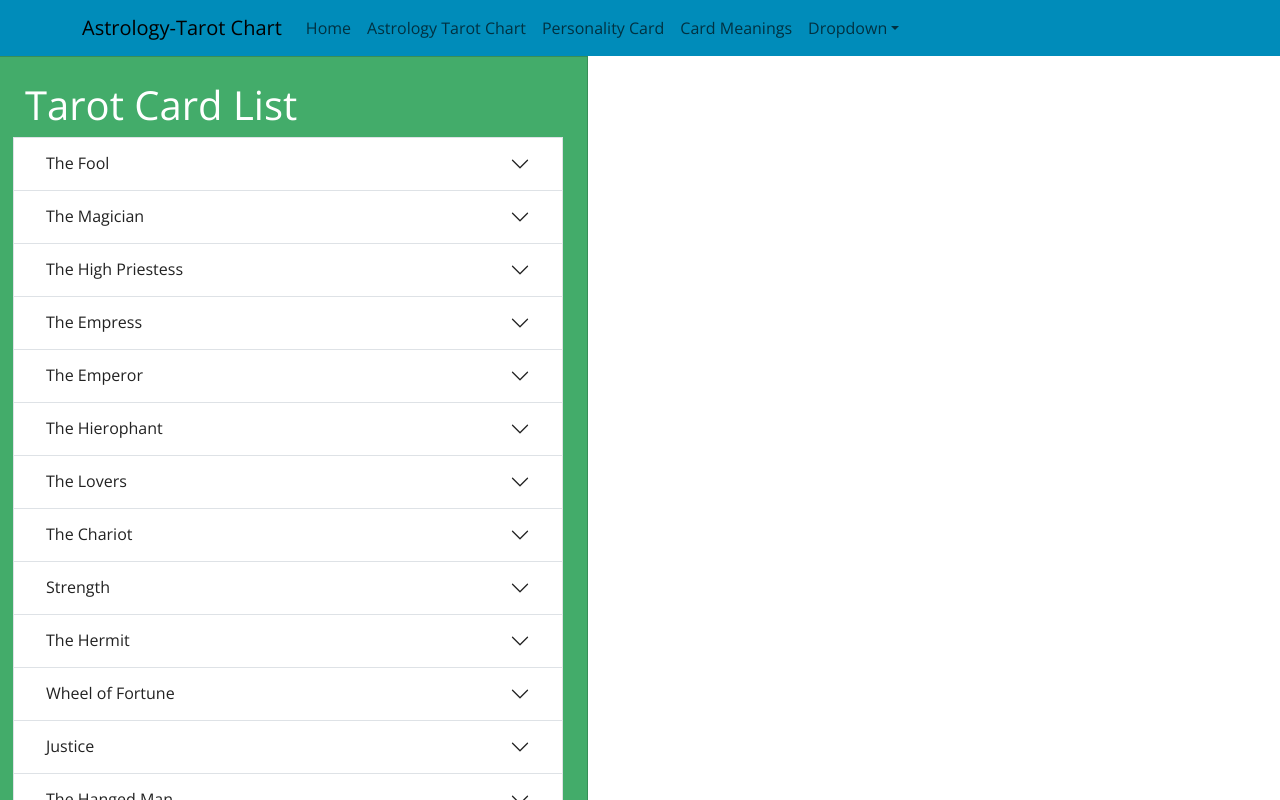
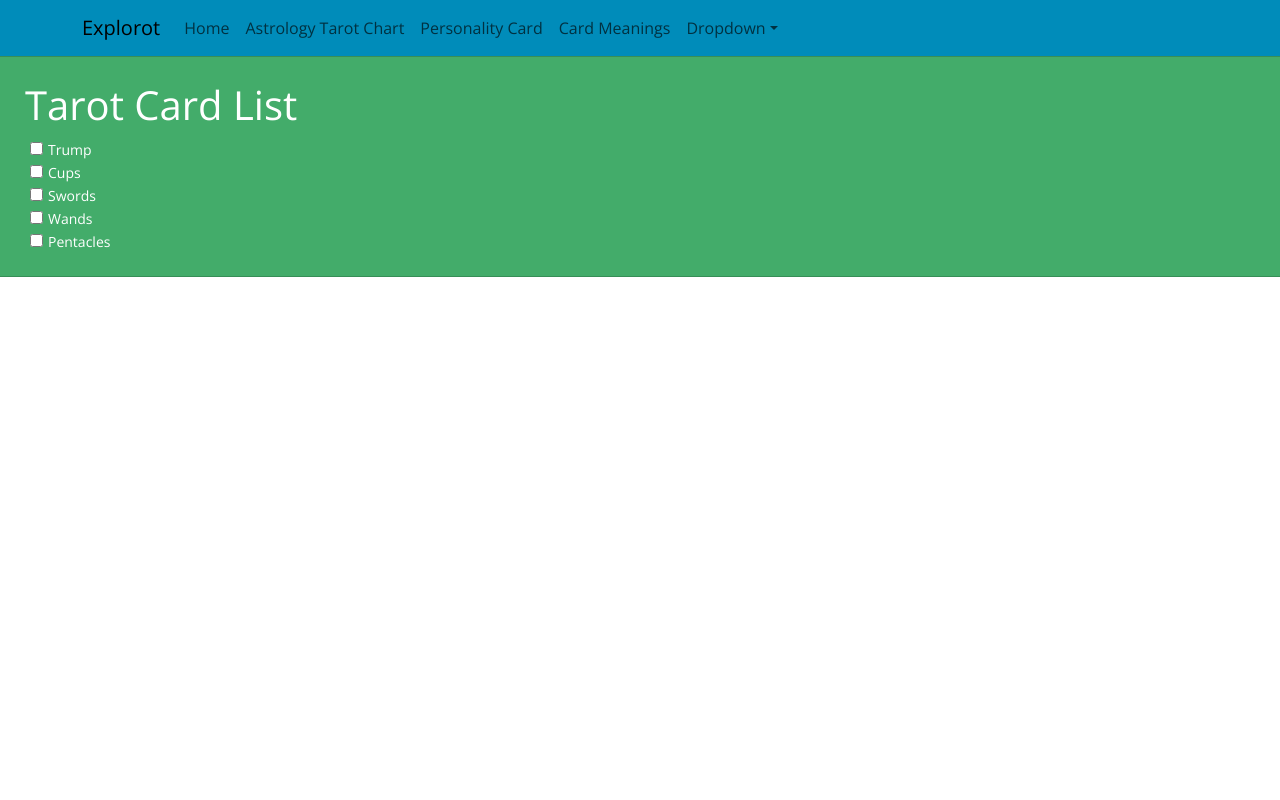
Before and after one commit to rcass13/astro-calculator, a React (Create React App) app: page /cardMeanings in a window 1280 px wide. Shown: the top 800 px of the page. Built offline with nearby package versions, Linux system fonts and the light colour scheme.

Commit message:
added more styling

```diff
--- a/src/assets/styles/cards.css
+++ b/src/assets/styles/cards.css
@@ -5,7 +5,25 @@
   }
 
   .card-item {
-    flex: 0 0 150px;
     margin: 10px;
     text-align: center;
   }
+
+  .centered {
+    justify-content: center;
+    align-items: center;
+  }
+
+  .centered-card{
+    margin-left: 100px;
+    margin-right: 100px;
+    margin-top: 30px;
+    margin-bottom: 30px;
+  }
+  .btn{
+    margin: 30px;
+  }
+  .suits-checkboxes{
+    display: flex;
+    flex-direction: column;
+  }
--- a/src/components/Header.jsx
+++ b/src/components/Header.jsx
@@ -7,7 +7,7 @@ function Header() {
   return (
     <Navbar bg="primary" expand="lg">
       <Container>
-        <Navbar.Brand href="">Astrology-Tarot Chart</Navbar.Brand>
+        <Navbar.Brand href="/">Explorot</Navbar.Brand>
         <Navbar.Toggle aria-controls="basic-navbar-nav" />
         <Navbar.Collapse id="basic-navbar-nav">
           <Nav className="me-auto">
--- a/src/components/pages/CardMeanings.jsx
+++ b/src/components/pages/CardMeanings.jsx
@@ -2,9 +2,11 @@ import React, { useState } from "react";
 import cardData from "../../assets/tarot-data/tarot-info.json";
 import Header from "../Header";
 import { images } from "../../scripts/images";
+import "../../assets/styles/cards.css";
 
 function CardList() {
   const [selectedCard, setSelectedCard] = useState(null);
+  const [selectedSuits, setSelectedSuits] = useState([]);
 
   const handleCardClick = (cardName) => {
     if (selectedCard === cardName) {
@@ -14,13 +16,22 @@ function CardList() {
     }
   };
 
+  const handleSuitChange = (event) => {
+    const suit = event.target.value;
+    if (selectedSuits.includes(suit)) {
+      setSelectedSuits(selectedSuits.filter((selectedSuit) => selectedSuit !== suit));
+    } else {
+      setSelectedSuits([...selectedSuits, suit]);
+    }
+  };
+
   const renderCardContent = (card) => {
     return (
       <div>
         <p>Number: {card.number}</p>
         <p>Arcana: {card.arcana}</p>
         <p>Suit: {card.suit}</p>
-        <img src={images[card.img]} alt={card.name} />
+        <img style={{ margin: "30px", maxWidth: "190px" }} src={images[card.img]} alt={card.name} />
         <h3>Fortune Telling</h3>
         <ul>
           {card.fortune_telling.map((fortune) => (
@@ -51,10 +62,14 @@ function CardList() {
           </ul>
         </div>
         {card.Archetype && <p>Archetype: {card.Archetype}</p>}
-        {card["Hebrew Alphabet"] && <p>Hebrew Alphabet: {card["Hebrew Alphabet"]}</p>}
+        {card["Hebrew Alphabet"] && (
+          <p>Hebrew Alphabet: {card["Hebrew Alphabet"]}</p>
+        )}
         {card.Numerology && <p>Numerology: {card.Numerology}</p>}
         {card.Elemental && <p>Elemental: {card.Elemental}</p>}
-        {card["Mythical/Spiritual"] && <p>Mythical/Spiritual: {card["Mythical/Spiritual"]}</p>}
+        {card["Mythical/Spiritual"] && (
+          <p>Mythical/Spiritual: {card["Mythical/Spiritual"]}</p>
+        )}
         <h3>Questions to Ask</h3>
         <ul>
           {card["Questions to Ask"].map((question) => (
@@ -66,15 +81,96 @@ function CardList() {
     );
   };
 
+  const filteredCards = cardData.cards.filter((card) => {
+    return selectedSuits.includes(card.suit);
+  });
+
+  const getSuitLabelColor = (suit) => {
+    switch (suit) {
+      case "Trump":
+        return "purple";
+      case "Wands":
+        return "red";
+      case "Swords":
+        return "gray";
+      case "Pentacles":
+        return "green";
+      case "Cups":
+        return "cornflowerBlue";
+      default:
+        return "black";
+    }
+  };
+
   return (
-    <div className="justify-content-center align-items-center margin-50px padding-100px">
+    <div
+      style={{ justifyContent: "center", alignItems: "center" }}
+      className="margin-50px padding-100px"
+    >
       <Header />
-      <div style={{ maxWidth: "600px" }} className="card row text-white bg-success mb-3 p-4 accordion" id="accordionExample">
+      <div className="centered">
+        <div
+          className="card padding-300px centered row text-white bg-success p-4 accordion"
+          id="accordionExample"
+        >
           <h1>Tarot Card List</h1>
-        {cardData.cards.map((card) => (
-          <div className="accordion-item" key={card.name}>
+          <div className="suits-checkboxes">
+            <label>
+              <input
+                type="checkbox"
+                value="Trump"
+                style={{ margin: "5px" }}
+                checked={selectedSuits.includes("Trump")}
+                onChange={handleSuitChange}
+              />
+              Trump
+            </label>
+            <label>
+              <input
+                type="checkbox"
+                value="Cups"
+                style={{ margin: "5px" }}
+                checked={selectedSuits.includes("Cups")}
+                onChange={handleSuitChange}
+              />
+              Cups
+            </label>
+            <label>
+              <input
+                type="checkbox"
+                value="Swords"
+                style={{ margin: "5px" }}
+                checked={selectedSuits.includes("Swords")}
+                onChange={handleSuitChange}
+              />
+              Swords
+            </label>
+            <label>
+              <input
+                type="checkbox"
+                value="Wands"
+                style={{ margin: "5px" }}
+                checked={selectedSuits.includes("Wands")}
+                onChange={handleSuitChange}
+              />
+              Wands
+            </label>
+            <label>
+              <input
+                type="checkbox"
+                value="Pentacles"
+                style={{ margin: "5px" }}
+                checked={selectedSuits.includes("Pentacles")}
+                onChange={handleSuitChange}
+              />
+              Pentacles
+            </label>
+          </div>
+          {filteredCards.map((card) => (
+            <div className="" key={card.name}>
               <h2 className="accordion-header" id={`heading${card.name}`}>
                 <button
+                  style={{ maxWidth: "500px", color: getSuitLabelColor(card.suit) }}
                   className={`accordion-button ${
                     selectedCard === card ? "" : "collapsed"
                   }`}
@@ -96,12 +192,11 @@ function CardList() {
                 aria-labelledby={`heading${card.name}`}
                 data-bs-parent="#accordionExample"
               >
-              <div className="accordion-body">
-                {renderCardContent(card)}
-              </div>
+                <div className="accordion-body">{renderCardContent(card)}</div>
               </div>
             </div>
           ))}
+        </div>
       </div>
     </div>
   );
--- a/src/components/pages/PersonalityCard.jsx
+++ b/src/components/pages/PersonalityCard.jsx
@@ -5,7 +5,7 @@ import { images } from "../../scripts/images";
 import "../../assets/styles/cards.css";
 
 const combinations = {
-  10: ["The Wheel of Fortune", "The Magician"],
+  10: ["Wheel of Fortune", "The Magician"],
   11: ["Justice", "The High Priestess"],
   12: ["The Hanged Man", "The Empress"],
   13: ["Death", "The Emperor"],
@@ -14,7 +14,7 @@ const combinations = {
   16: ["The Tower", "The Chariot"],
   17: ["The Star", "Strength"],
   18: ["The Moon", "The Hermit"],
-  19: ["The Sun", "The Wheel of Fortune"],
+  19: ["The Sun", "Wheel of Fortune", "The Magician"],
   20: ["Judgement", "The High Priestess"],
   21: ["The World", "The Empress"],
   1: ["The Magician", "The Wheel of Fortune"],
@@ -29,7 +29,7 @@ const combinations = {
 };
 
 function PersonalityTarotCard({ name, number }) {
-  const card = cardData.cards.find((card) => card.name === name);
+  const card = cardData.cards.find((card) => card?.name === name);
 
   return (
     <div>
@@ -37,7 +37,7 @@ function PersonalityTarotCard({ name, number }) {
         {number} - {name}
       </h4>
       <br />
-      <img style={{ maxWidth: "150px" }} src={images[card.img]} alt={name} />
+      <img style={{ maxWidth: "190px" }} src={images[card?.img]} alt={name} />
     </div>
   );
 }
@@ -57,7 +57,7 @@ class PersonalityCard extends React.Component {
 
   handleInputChange = (event) => {
     this.setState({
-      [event.target.name]: event.target.value,
+      [event.target?.name]: event.target.value,
       personalityCard: null,
       soulCard: null,
       error: "",
@@ -95,7 +95,7 @@ class PersonalityCard extends React.Component {
     const combinationNames = combinations[birthdateNumber];
     if (combinationNames) {
       const cards = combinationNames.map((cardName) =>
-        cardData.cards.find((card) => card.name === cardName)
+        cardData.cards.find((card) => card?.name === cardName)
       );
       this.setState({ birthdateNumber, combinationNames, cards, error: "" });
     } else {
@@ -122,12 +122,15 @@ class PersonalityCard extends React.Component {
     return (
       <div>
         <Header />
-        <div style={{ justifyContent: "center", alignItems: "center" }}>
+        <div
+          className="centered-card"
+          style={{ justifyContent: "center", alignItems: "center" }}
+        >
           <h1 className="margin-10px text-danger mb-4">
             CALCULATE PERSONALITY AND SOUL CARDS
           </h1>
           <div
-            style={{ maxWidth: "500px" }}
+            // style={{ maxWidth: "500px" }}
             className="card row text-white bg-success mb-3 p-4"
           >
             <form onSubmit={(e) => e.preventDefault()}>
@@ -172,6 +175,7 @@ class PersonalityCard extends React.Component {
                   />
                 </div>
               </div>
+              <div className="centered">
                 <button
                   type="submit"
                   className="btn btn-primary"
@@ -179,11 +183,12 @@ class PersonalityCard extends React.Component {
                 >
                   Calculate
                 </button>
+              </div>
             </form>
           </div>
           {error && <div className="text-danger">{error}</div>}
           {birthdateNumber && combinationNames && (
-            <div className="bg-danger align-items-center justify-content-center">
+            <div  style={{ justifyContent: "center", padding:"60px", alignItems: "center" }} className="bg-info card ">
               <h4>Birthdate Number: {birthdateNumber}</h4>
               <h4>Combination: {combinationNames.join(" & ")}</h4>
               {cards && (
@@ -191,8 +196,8 @@ class PersonalityCard extends React.Component {
                   {cards.map((card, index) => (
                     <div key={index} className="card-item">
                       <PersonalityTarotCard
-                        name={card.name}
-                        number={card.number}
+                        name={card?.name}
+                        number={card?.number}
                       />
                     </div>
                   ))}
```
Also changed, not shown: src/components/pages/Home.jsx (+55 -12 lines). Lines whose indentation alone changed are shown as unchanged.
